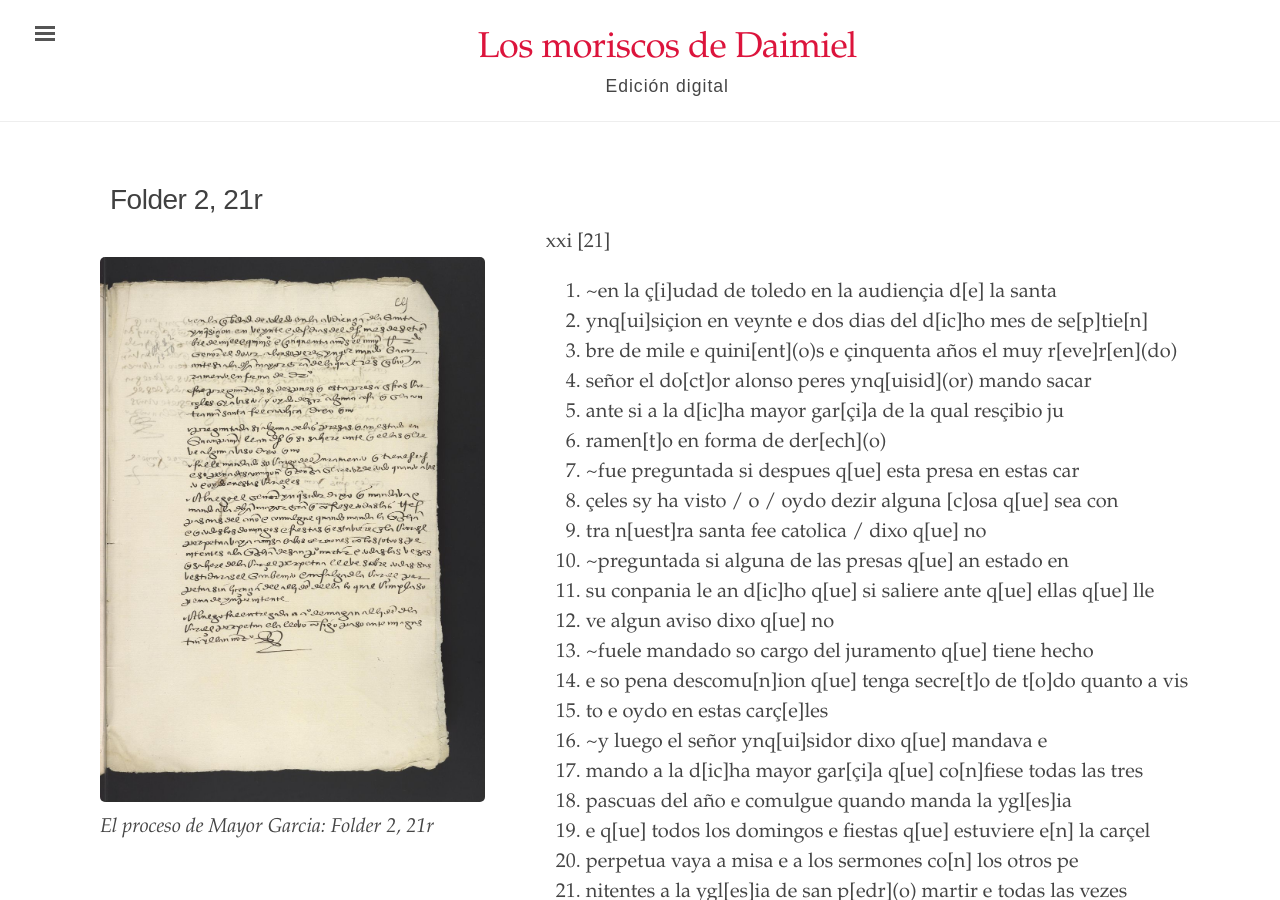
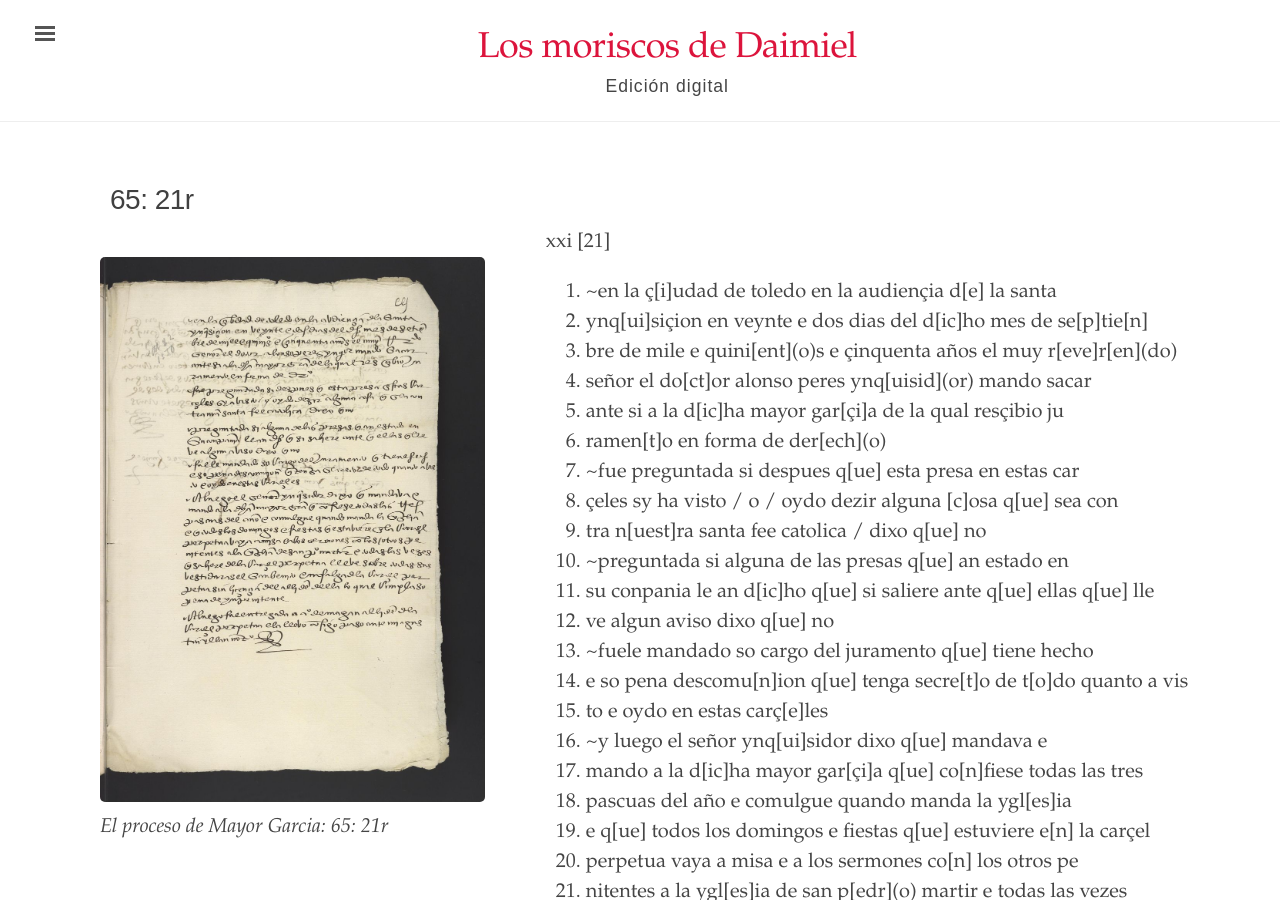
Before and after one commit to digbmc/moriscos-daimel, a Jekyll site: the page built from _texts/folder-2-21r.md, in a window 1280 px wide and 900 px high. Built offline with Jekyll 4.4.1, drawn with Linux system fonts in a browser that asks for light colours.

Commit message:
Update folder-2-21r.md

```diff
--- a/_texts/folder-2-21r.md
+++ b/_texts/folder-2-21r.md
@@ -1,6 +1,6 @@
 ---
 layout: manuscrito
-title: Folder 2, 21r
+title: "65: 21r"
 image: /assets/images/Folder_2_21r.jpg
 body_class: wide-page
 order: 41
```
